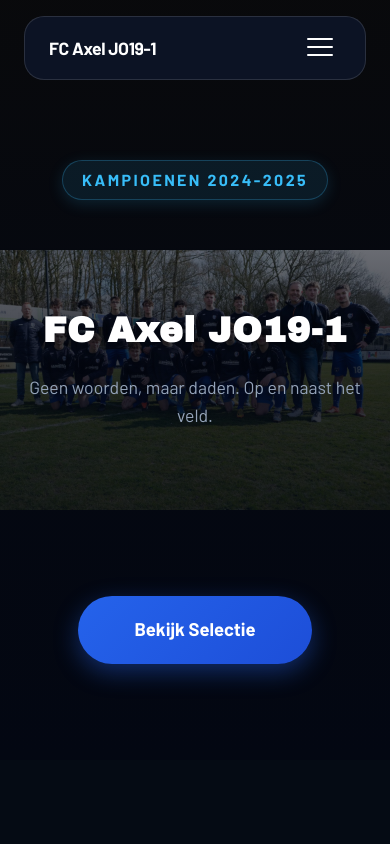
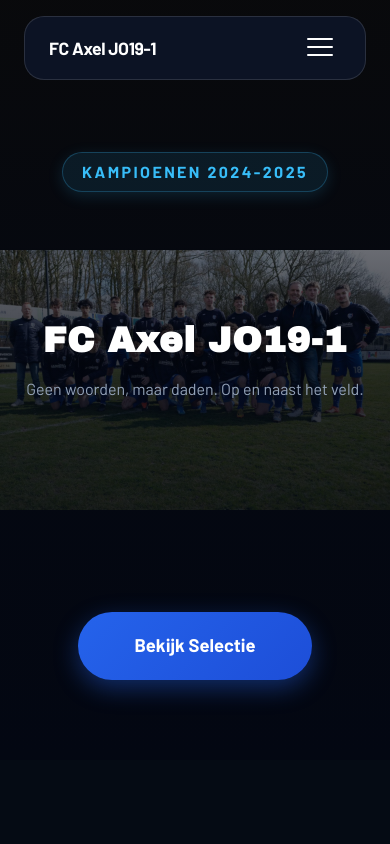
Before and after one commit to mickploegaert/fcaxel019, a Next.js app: page / in a window 390 px wide. Shown: the top 844 px of the page. Built offline with nearby package versions, Linux system fonts and the light colour scheme.

Commit message:
Fix image crop to strict 0% top, tighten mobile hero

```diff
--- a/app/globals.css
+++ b/app/globals.css
@@ -683,27 +683,37 @@
     min-height: 90vh;
     padding-top: 8rem;
     align-items: stretch;
-    padding-bottom: 4rem;
+    padding-bottom: 3.5rem;
   }
 
   .hero-content {
     justify-content: space-between;
     height: 100%;
     margin: 0 auto;
-    padding-bottom: 2rem;
+    padding-bottom: 1.5rem;
   }
 
   .hero-top {
-    margin-top: 2rem;
+    margin-top: 1.5rem;
   }
 
   .hero-middle {
     margin: auto 0;
-    padding: 2rem 0;
+    padding: 1.5rem 0;
   }
 
   .hero-bottom {
     margin-top: auto;
+  }
+
+  .hero-content h1 {
+    font-size: 2.4rem;
+    line-height: 1.1;
+  }
+
+  .hero-middle p {
+    font-size: 1rem;
+    margin-top: 1rem;
   }
 
   .hero-overlay {
--- a/lib/team-data.ts
+++ b/lib/team-data.ts
@@ -28,7 +28,7 @@
   { number: 1, name: "Joey", position: "Keeper", goals: 1, assists: 2, image: "/assets/images/joey1.jpg", imagePosition: "center top" },
   { number: 2, name: "Pim", position: "Verdediger", goals: 2, assists: 4, image: "/assets/images/pim2.jpg", imagePosition: "center top" },
   { number: 3, name: "Loic", position: "Verdediger", goals: 1, assists: 3, image: "/assets/images/loïc10.jpg", imagePosition: "center top" },
-  { number: 4, name: "Guus", position: "Verdediger", goals: 3, assists: 1, image: "/assets/images/guus4.jpg", imagePosition: "center 30%" },
+  { number: 4, name: "Guus", position: "Verdediger", goals: 3, assists: 1, image: "/assets/images/guus4.jpg", imagePosition: "center 0%" },
   { number: 5, name: "Thijmen", position: "Verdediger", goals: 12, assists: 5, image: "/assets/images/thijmen5.jpg", imagePosition: "center top" },
   { number: 6, name: "Teije", position: "Middenvelder", goals: 4, assists: 6, image: "/assets/images/teije6.jpg", imagePosition: "center top" },
   { number: 7, name: "Mick", position: "Middenvelder", goals: 2, assists: 3, image: "/assets/images/mick7.jpg", imagePosition: "center top" },
@@ -38,7 +38,7 @@
   { number: 11, name: "Tijn", position: "Aanvaller", goals: 7, assists: 4, image: "/assets/images/tijn11.jpg", imagePosition: "center top" },
   { number: 12, name: "Micah", position: "Wissel", goals: 2, assists: 3, image: "/assets/images/micah12.jpg", imagePosition: "center top" },
   { number: 13, name: "Merijn", position: "Wissel", goals: 4, assists: 1, image: "/assets/images/merijn13.jpg", imagePosition: "center top" },
-  { number: 14, name: "Ferre", position: "Wissel", goals: 3, assists: 2, image: "/assets/images/ferre14.jpg", imagePosition: "center 30%" }
+  { number: 14, name: "Ferre", position: "Wissel", goals: 3, assists: 2, image: "/assets/images/ferre14.jpg", imagePosition: "center 0%" }
 ];
 
 const matches: Match[] = [
```
